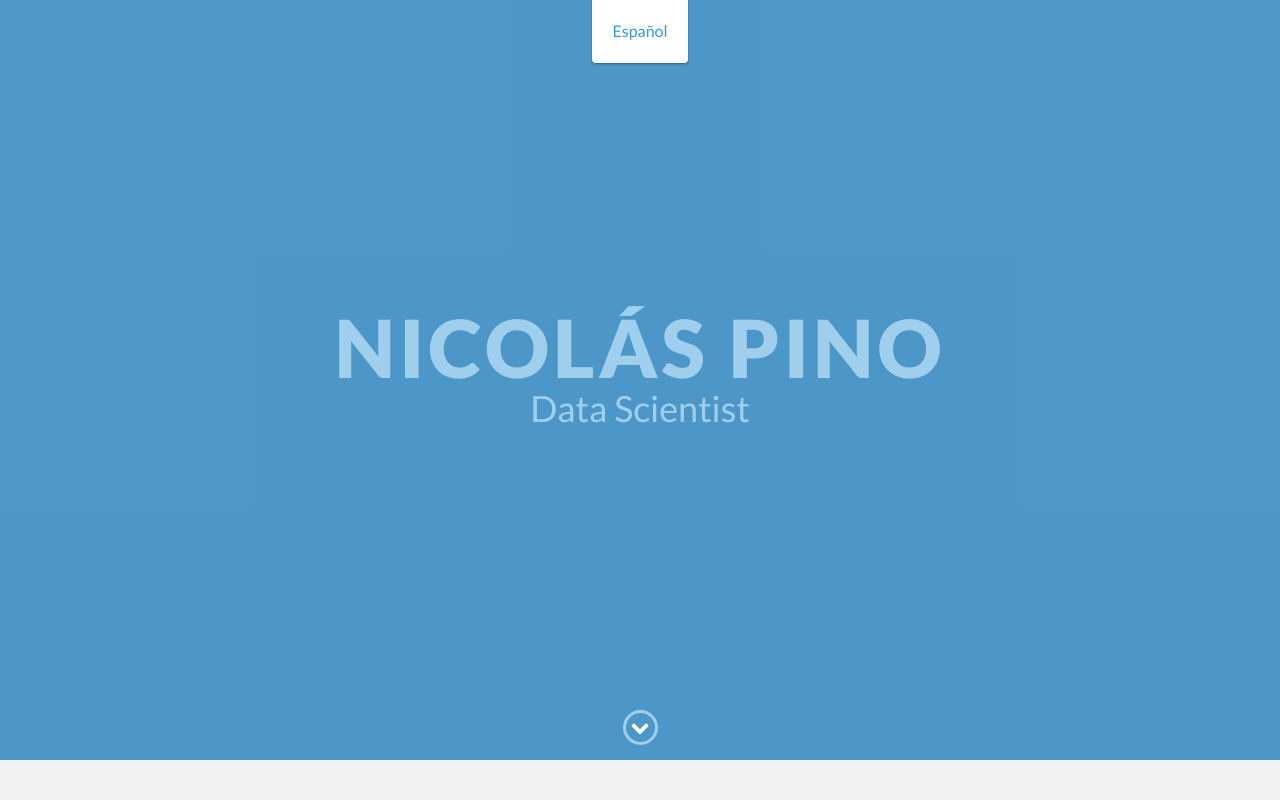
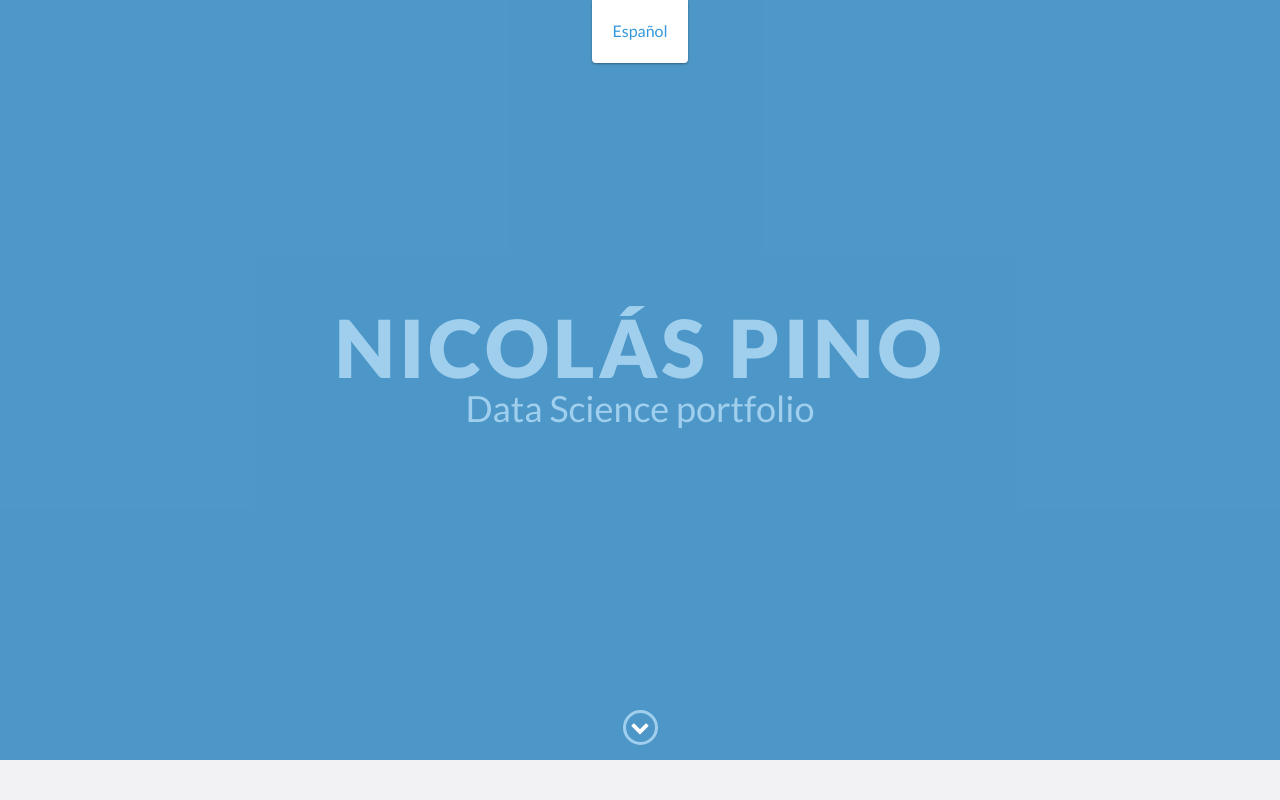
Before and after one commit to xiphos-dev/xiphos-dev.github.io, a website: page index.html in a window 1280 px wide. Shown: the top 800 px of the page. Drawn offline with nearby package versions, Linux system fonts and the light colour scheme.

Commit message:
Text fix

```diff
--- a/index.html
+++ b/index.html
@@ -28,7 +28,7 @@
     <div id="lead">
         <div id="lead-content">
             <h1>Nicolás Pino</h1>
-            <h2>Data Scientist</h2>
+            <h2>Data Science portfolio</h2>
         </div>
         <!-- End #lead-content -->
 
```
